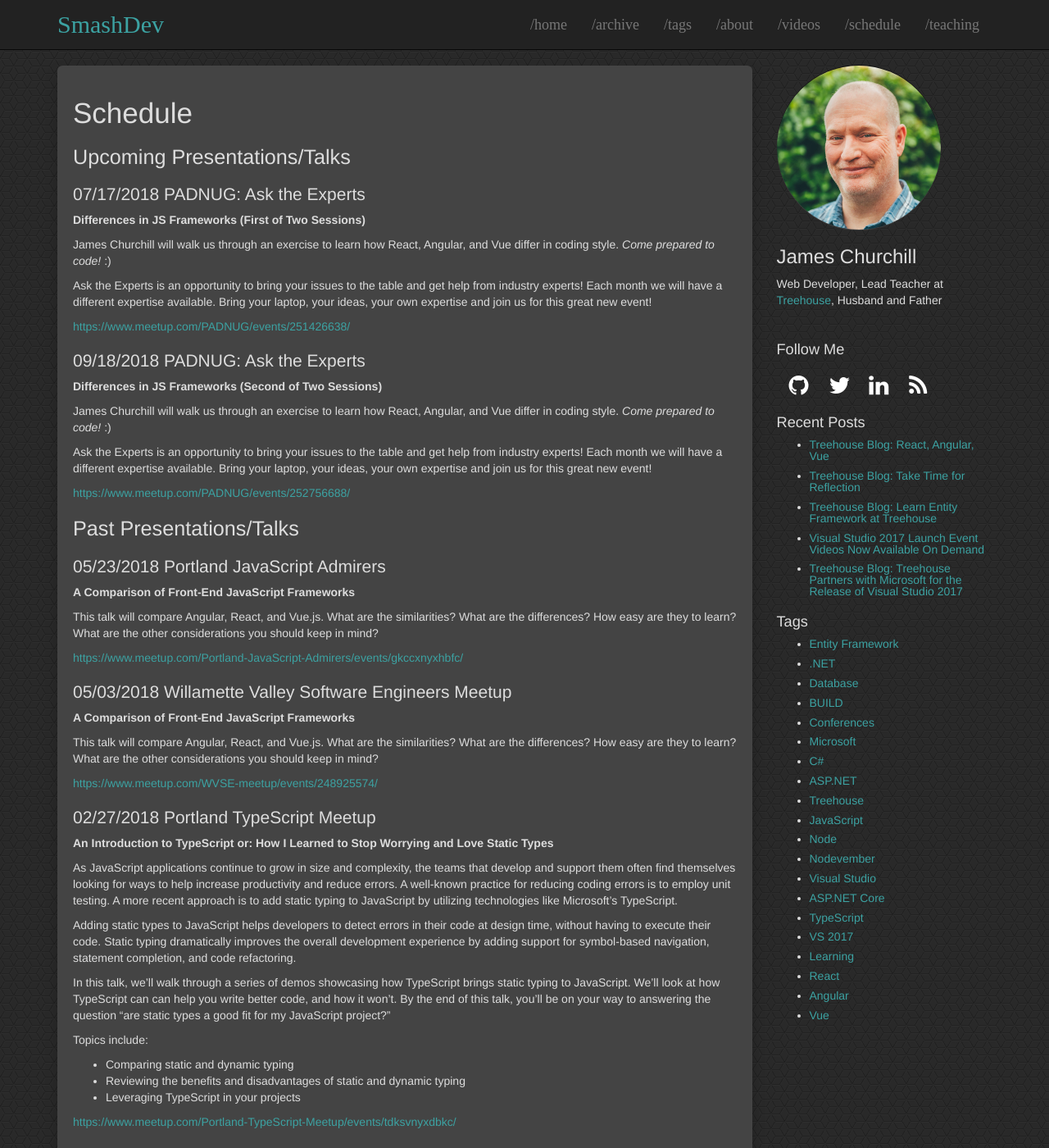
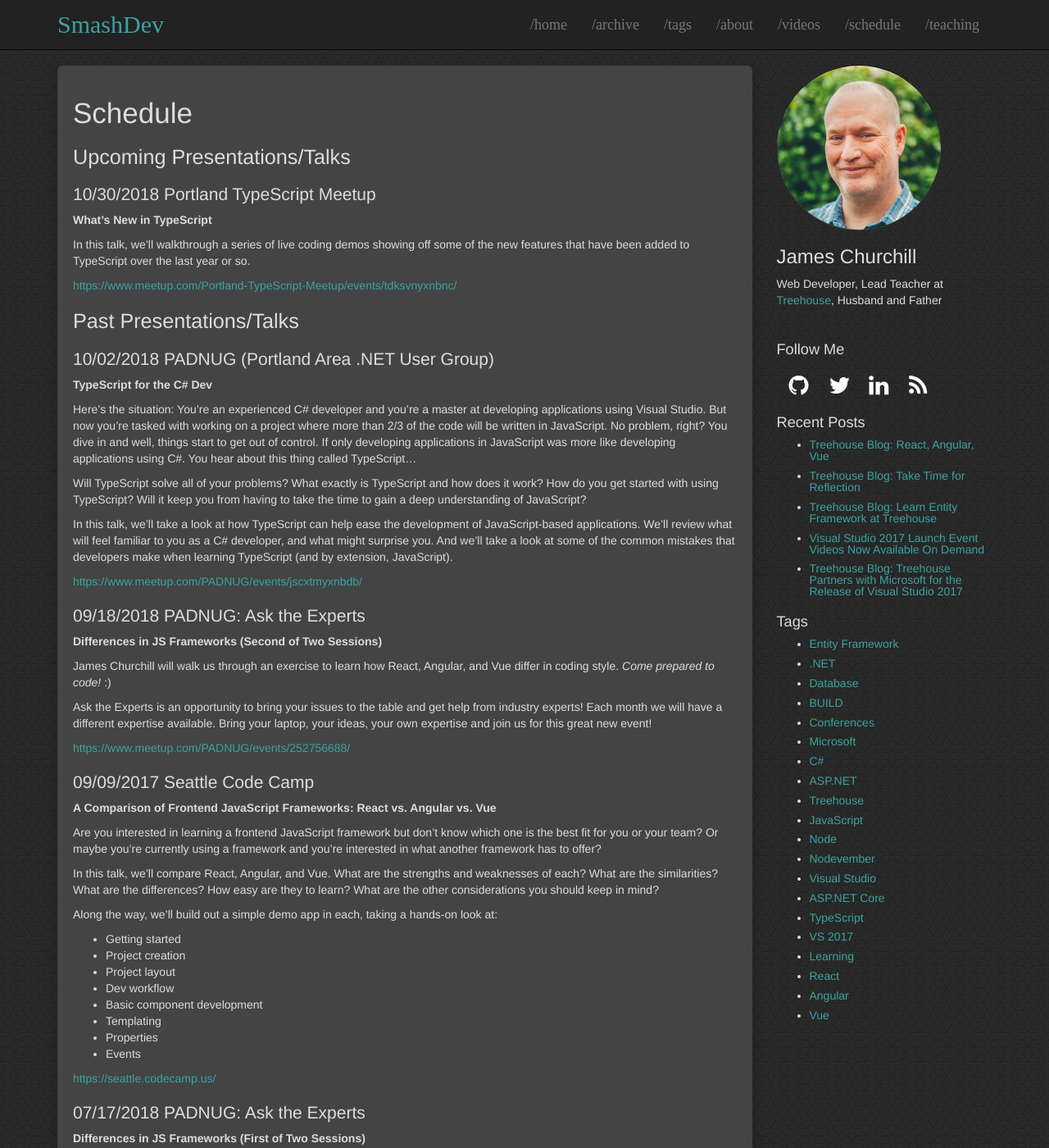
Before and after one commit to smashdevcode/smashdevcode.github.io, a Jekyll site: the page built from schedule.md, in a window 1280 px wide and 1400 px high. Shown: the whole window at 82% size. Built offline with Jekyll 4.4.1, drawn with Linux system fonts in a browser that asks for light colours.

Commit message:
Updated schedule

```diff
--- a/schedule.md
+++ b/schedule.md
@@ -7,15 +7,27 @@
 
 ## Upcoming Presentations/Talks
 
-### 07/17/2018 PADNUG: Ask the Experts
+### 10/30/2018 Portland TypeScript Meetup
 
-**Differences in JS Frameworks (First of Two Sessions)**
+**What's New in TypeScript**
 
-James Churchill will walk us through an exercise to learn how React, Angular, and Vue differ in coding style. *Come prepared to code!* :)
+In this talk, we'll walkthrough a series of live coding demos showing off some of the new features that have been added to TypeScript over the last year or so.
 
-Ask the Experts is an opportunity to bring your issues to the table and get help from industry experts! Each month we will have a different expertise available. Bring your laptop, your ideas, your own expertise and join us for this great new event!
+[https://www.meetup.com/Portland-TypeScript-Meetup/events/tdksvnyxnbnc/](https://www.meetup.com/Portland-TypeScript-Meetup/events/tdksvnyxnbnc/)
 
-[https://www.meetup.com/PADNUG/events/251426638/](https://www.meetup.com/PADNUG/events/251426638/)
+## Past Presentations/Talks
+
+### 10/02/2018 PADNUG (Portland Area .NET User Group)
+
+**TypeScript for the C# Dev**
+
+Here's the situation: You're an experienced C# developer and you're a master at developing applications using Visual Studio. But now you're tasked with working on a project where more than 2/3 of the code will be written in JavaScript. No problem, right? You dive in and well, things start to get out of control. If only developing applications in JavaScript was more like developing applications using C#. You hear about this thing called TypeScript...
+
+Will TypeScript solve all of your problems? What exactly is TypeScript and how does it work? How do you get started with using TypeScript? Will it keep you from having to take the time to gain a deep understanding of JavaScript?
+
+In this talk, we'll take a look at how TypeScript can help ease the development of JavaScript-based applications. We'll review what will feel familiar to you as a C# developer, and what might surprise you. And we'll take a look at some of the common mistakes that developers make when learning TypeScript (and by extension, JavaScript).
+
+[https://www.meetup.com/PADNUG/events/jscxtmyxnbdb/](https://www.meetup.com/PADNUG/events/jscxtmyxnbdb/)
 
 ### 09/18/2018 PADNUG: Ask the Experts
 
@@ -27,7 +39,36 @@
 
 [https://www.meetup.com/PADNUG/events/252756688/](https://www.meetup.com/PADNUG/events/252756688/)
 
-## Past Presentations/Talks
+### 09/09/2017 Seattle Code Camp
+
+**A Comparison of Frontend JavaScript Frameworks: React vs. Angular vs. Vue**
+
+Are you interested in learning a frontend JavaScript framework but don't know which one is the best fit for you or your team? Or maybe you're currently using a framework and you're interested in what another framework has to offer?
+
+In this talk, we'll compare React, Angular, and Vue. What are the strengths and weaknesses of each? What are the similarities? What are the differences? How easy are they to learn? What are the other considerations you should keep in mind?
+
+Along the way, we'll build out a simple demo app in each, taking a hands-on look at:
+
+* Getting started
+* Project creation
+* Project layout
+* Dev workflow
+* Basic component development
+* Templating
+* Properties
+* Events
+
+[https://seattle.codecamp.us/](https://seattle.codecamp.us/)
+
+### 07/17/2018 PADNUG: Ask the Experts
+
+**Differences in JS Frameworks (First of Two Sessions)**
+
+James Churchill will walk us through an exercise to learn how React, Angular, and Vue differ in coding style. *Come prepared to code!* :)
+
+Ask the Experts is an opportunity to bring your issues to the table and get help from industry experts! Each month we will have a different expertise available. Bring your laptop, your ideas, your own expertise and join us for this great new event!
+
+[https://www.meetup.com/PADNUG/events/251426638/](https://www.meetup.com/PADNUG/events/251426638/)
 
 ### 05/23/2018 Portland JavaScript Admirers
 
```
